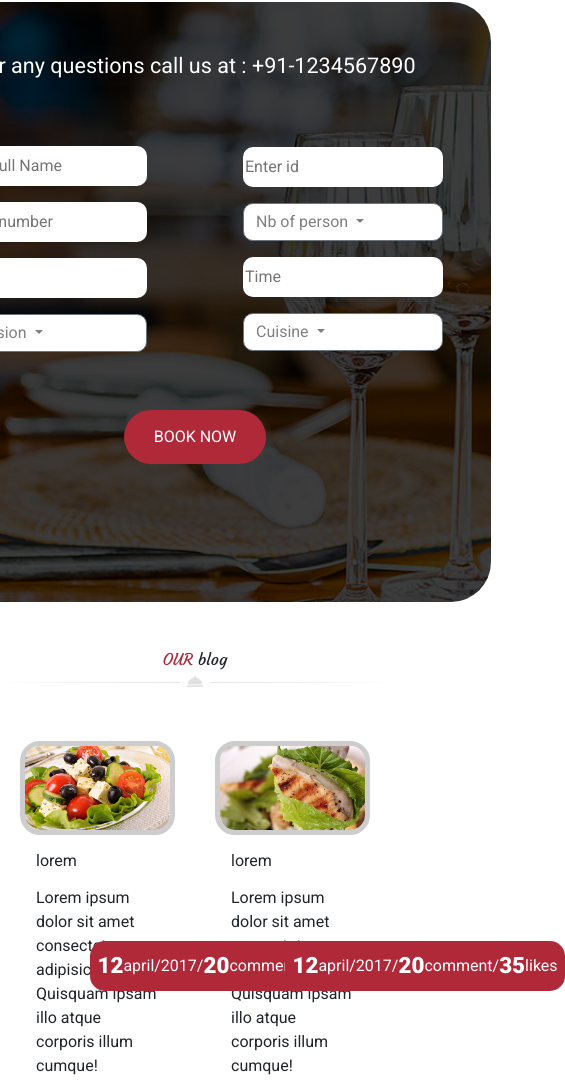
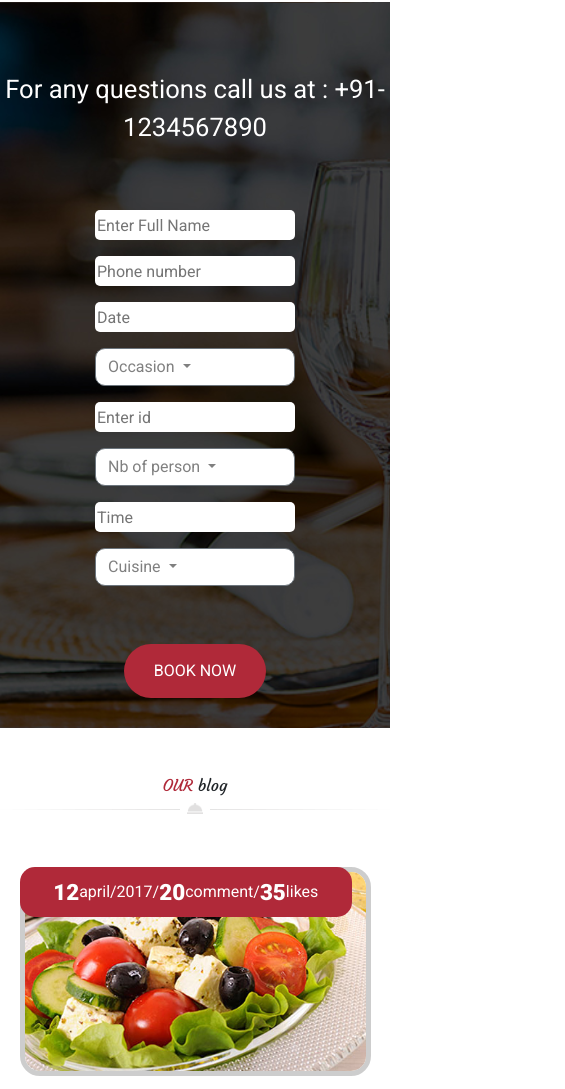
Before and after one commit to Cocquibus/git_bootstrap_les_chefs_14, a website: page index.html in a window 390 px wide. Shown: the part 4893-5982 px from the top of the page, 565 px wide, since content can reach past the window. Drawn offline with nearby package versions, Linux system fonts and the light colour scheme.

Commit message:
media 768 fin

```diff
--- a/index.html
+++ b/index.html
@@ -749,10 +749,10 @@
                 </div>
                 <div class="bg-white d-flex justify-content-center py-5">
                     <div class="cartecontact">
-                        <div class="w-100 text-center text-white fs-4 mt-5">
+                        <div class="w-100 text-center text-white fts-4 mt-5">
                             <p>For any questions call us at : +91-1234567890</p>
                         </div>
-                        <div class="d-flex justify-content-center  align-items-center mt-5">
+                        <div class="d-flex justify-content-center aligninput  align-items-center mt-5">
                             <div class="mx-5">
                                 <div class="my-3"><input placeholder="Enter Full Name" type="text"></div>
                                 <div class="my-3"><input placeholder="Phone number" type="text"></div>
@@ -805,7 +805,7 @@
                     <h1 class="stylefont"><span class="trouge">OUR</span> blog</h1>
                     <div><img src="./public/img/decoration_line.png" alt=""></div>
                 </div>
-                <div id="blog" class="bg-white d-flex justify-content-center pt-5">
+                <div id="blog" class="bg-white d-flex centrageplat justify-content-center pt-5">
                     <div class="blog">
                         <div class="surplus text-white d-flex justify-content-center align-items-center text-center">
                             <span>12</span> april/2017/ <span>20</span> comment/ <span>35</span> likes
--- a/src/sass/modules/_media.sass
+++ b/src/sass/modules/_media.sass
@@ -40,14 +40,30 @@
             margin: 0px 30px
     .feuille1
         width: 100% !important
+
     .alignementmonial
         flex-direction: column
     .cadrecarte
         margin: 30px 0px !important
         width: 100% !important
     .surplus
-        width: 280px !important
-
+        width: 85% !important
+        margin: 0px !important
+    .aligninput
+        flex-direction: column
+    .cartecontact
+        border-radius: 0px !important
+        height: 100% !important
+        padding: 20px 0px
+    input
+        height: 30px !important
+        border-radius: 5px !important
+    .centrageplat
+        flex-direction: column
+    .blog
+        width: 90% !important
+        img
+            width: 100% !important
 @media (min-width:768px) and (max-width:1024px)
     .fixage
         font-size: 0.8em !important
--- a/src/sass/modules/_section3.sass
+++ b/src/sass/modules/_section3.sass
@@ -48,3 +48,5 @@
         span
             font-weight: 900
             font-size: 1.4em
+    .fts-4
+        font-size: 1.6em
```
Also changed, not shown: public/css/app.css, public/css/media.css, 2 other files.
